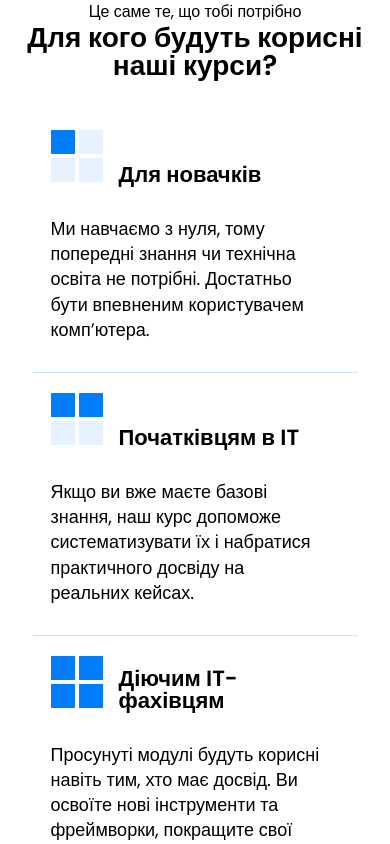
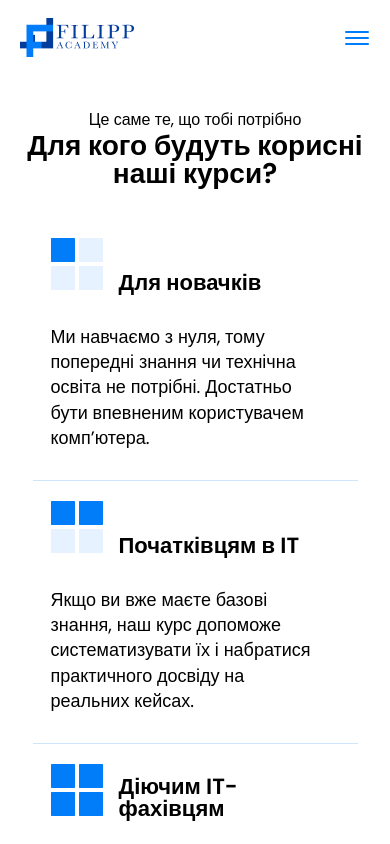
Before and after one commit to VladDot/filip, a Next.js app: page / in a window 390 px wide. Shown: the top 844 px of the page. Built offline with nearby package versions, Linux system fonts and the light colour scheme.

Commit message:
create header (#9)
Co-authored-by: Vlad <vladkostirya@gmail.com>

```diff
--- a/src/app/assets/img/index.tsx
+++ b/src/app/assets/img/index.tsx
@@ -8,3 +8,4 @@ export { default as Stick2 } from "./Stick2.png";
 export { default as Stick3 } from "./Stick3.png";
 export { default as Stick4 } from "./Stick4.png";
 export { default as Filipp } from "./filipp.png";
+export { default as Logo } from "./logo.png";
--- a/src/app/globals.css
+++ b/src/app/globals.css
@@ -6,3 +6,55 @@
 body {
     @apply font-poppins;
 }
+
+.nav-toggle {
+    position: relative;
+    background: transparent;
+    border: 1px solid transparent;
+}
+
+.nav-toggle:focus {
+    outline-width: 0;
+}
+
+.nav-toggle [class*="bar-"] {
+    background: #027dfa;
+    display: block;
+    -webkit-transform: rotate(0deg);
+    transform: rotate(0deg);
+    -webkit-transition: 0.33s ease all;
+    transition: 0.33s ease all;
+
+    border-radius: 13px;
+    height: 2px;
+    width: 24px;
+    margin-bottom: 4px;
+}
+
+.nav-toggle:hover [class*="bar-"] {
+    filter: drop-shadow(0 0 2px rgba(0, 0, 0, 0.5));
+}
+
+.nav-toggle .bar-bot {
+    margin-bottom: 0;
+}
+
+.opened .bar-top {
+    -webkit-transform: rotate(45deg);
+    transform: rotate(45deg);
+    -webkit-transform-origin: 15% 15%;
+    transform-origin: 15% 15%;
+}
+
+.opened .bar-mid {
+    opacity: 0;
+    -webkit-transition: 0.12s ease all;
+    transition: 0.12s ease all;
+}
+
+.opened .bar-bot {
+    -webkit-transform: rotate(45deg);
+    transform: rotate(-45deg);
+    -webkit-transform-origin: 15% 95%;
+    transform-origin: 15% 95%;
+}
--- a/src/app/page.tsx
+++ b/src/app/page.tsx
@@ -6,10 +6,13 @@ import {
     LearningProcess,
     CareerDevelopment,
 } from "@/component";
+import { Header } from "@/component/header";
 
 export default function Home() {
     return (
-        <div className="px-5 xl:pl-[60px] xl:pr-12 xxl:m-auto">
+        <div>
+            <Header />
+            <div className="px-5 xl:pl-[60px] xl:pr-12 xxl:m-auto pt-[108px] lg:pt-[200px]">
                 <TargetAudience />
                 <LearningProcess />
                 <CareerDevelopment />
@@ -17,5 +20,6 @@ export default function Home() {
                 <CourseProgram />
                 <Button text="Переглянути курси" />
             </div>
+        </div>
     );
 }
--- a/src/component/author-support/cards/index.tsx
+++ b/src/component/author-support/cards/index.tsx
@@ -4,7 +4,7 @@ import Link from "next/link";
 import Image from "next/image";
 
 import { Filipp } from "@/app/assets/img";
-import useWindowWidth from "@/hooks/useWidth";
+import { useWindowWidth } from "@/hooks/useWidth";
 
 import { Card } from "./card";
 import { ISupport } from "../mock";
--- /dev/null
+++ b/src/component/burger/index.tsx
@@ -0,0 +1,60 @@
+"use client";
+
+import { useEffect, useRef, useState } from "react";
+
+import { useOutsideClick } from "@/hooks/outSideClick";
+
+import { getStyles } from "./styles";
+import { Button } from "../button";
+
+export const Burger = () => {
+    const ref = useRef(null);
+    const [isActive, setIsActive] = useState(false);
+    const { burger, nav, navContent } = getStyles({ isActive });
+
+    useOutsideClick(() => setIsActive(false), ref);
+
+    useEffect(() => {
+        if (isActive) {
+            document.body.style.overflow = "hidden";
+        } else {
+            document.body.style.overflow = "";
+        }
+
+        return () => {
+            document.body.style.overflow = "";
+        };
+    }, [isActive]);
+
+    return (
+        <>
+            <button
+                className={burger}
+                onClick={() => setIsActive(!isActive)}
+            >
+                <span className="bar-top"></span>
+                <span className="bar-mid"></span>
+                <span className="bar-bot"></span>
+            </button>
+
+            <nav
+                className={nav}
+                ref={ref}
+            >
+                <div className={navContent}>
+                    <ul className="flex flex-col gap-5 mb-[50px] text-xl">
+                        <li>Безкоштовний відео-урок</li>
+                        <li>Про курс</li>
+                        <li> Контакти</li>
+                    </ul>
+
+                    <Button
+                        text="Записатися на курс"
+                        revers
+                        className="sm:bg-blueBg sm:[&>p>span]:text-white"
+                    />
+                </div>
+            </nav>
+        </>
+    );
+};
--- /dev/null
+++ b/src/component/burger/styles.tsx
@@ -0,0 +1,18 @@
+import { cn } from "@/utilities";
+
+export const getStyles = ({ isActive }: { isActive?: boolean }) => ({
+    burger: cn("nav-toggle relative z-[999] ", {
+        opened: isActive,
+    }),
+    nav: cn(
+        "fixed z-[998] top-0 right-0 p-[100px_32px] w-screen bg-burger tablet:bg-burger-tablet transition-all duration-300  bg-white",
+        {
+            " opacity-100 h-full h-screen": isActive,
+            "-translate-y-full opacity-0": !isActive,
+        }
+    ),
+    navContent: cn("", {
+        " opacity-100": isActive,
+        " opacity-20": !isActive,
+    }),
+});
--- /dev/null
+++ b/src/component/header/index.tsx
@@ -0,0 +1,54 @@
+"use client";
+
+import Image from "next/image";
+
+import { Logo } from "@/app/assets/img";
+import { useWindowWidth } from "@/hooks/useWidth";
+
+import { Burger } from "../burger";
+import { Button } from "../button";
+
+interface IHeaderProps {
+    sd?: string;
+}
+
+export const Header = ({}: IHeaderProps) => {
+    const width = useWindowWidth();
+    return (
+        <header className=" z-[2] w-full px-5 lg:px-[60px] lg:py-5 py-[18px] fixed bg-[#FFFFFF/10] backdrop-blur-[4px] lg:backdrop-blur-[24px] ">
+            <div className="flex items-center justify-between gap-8 w-full">
+                {width >= 1024 && (
+                    <div className="flex justify-between w-full">
+                        <Image
+                            src={Logo}
+                            alt="logo"
+                            className="z-[999] "
+                        />
+                        <div className="flex gap-7 items-center">
+                            <ul className="flex flex-col md:flex-row gap-5 mb-[50px] md:mb-0 text-xl ">
+                                <li>Безкоштовний відео-урок</li>
+                                <li>Про курс</li>
+                                <li> Контакти</li>
+                            </ul>
+                            <Button
+                                text="Записатися на курс"
+                                className="w-[220px] px-3 "
+                            />
+                        </div>
+                    </div>
+                )}
+
+                {width < 1024 && (
+                    <div className="flex items-center justify-between  w-full ">
+                        <Image
+                            src={Logo}
+                            alt="logo"
+                            className="z-[999]"
+                        />
+                        <Burger />
+                    </div>
+                )}
+            </div>
+        </header>
+    );
+};
--- /dev/null
+++ b/src/hooks/outSideClick.ts
@@ -0,0 +1,27 @@
+'use client';
+
+import { RefObject, useEffect } from 'react';
+
+type OutsideClickRef = RefObject<HTMLElement | null> | RefObject<HTMLElement | null>[];
+
+const useOutsideClick = (callback: () => void, refs: OutsideClickRef) => {
+  const refArray = Array.isArray(refs) ? refs : [refs];
+
+  const handleClick = (e: MouseEvent) => {
+    const isOutside = refs && refArray.every((ref) => ref && ref.current && !ref.current.contains(e.target as Node));
+
+    if (isOutside) {
+      callback();
+    }
+  };
+
+  useEffect(() => {
+    document.addEventListener('click', handleClick);
+
+    return () => {
+      document.removeEventListener('click', handleClick);
+    };
+  });
+};
+
+export { useOutsideClick };
--- a/src/hooks/useWidth.tsx
+++ b/src/hooks/useWidth.ts
@@ -1,6 +1,8 @@
+"use client";
+
 import { useEffect, useState } from "react";
 
-export default function useWindowWidth() {
+const useWindowWidth = () => {
     const [width, setWidth] = useState<number>(0);
 
     useEffect(() => {
@@ -15,4 +17,5 @@ export default function useWindowWidth() {
     }, []);
 
     return width;
-}
+};
+export { useWindowWidth };
```
Also changed, not shown: src/app/assets/img/logo.png (added). Lines whose indentation alone changed are shown as unchanged.
